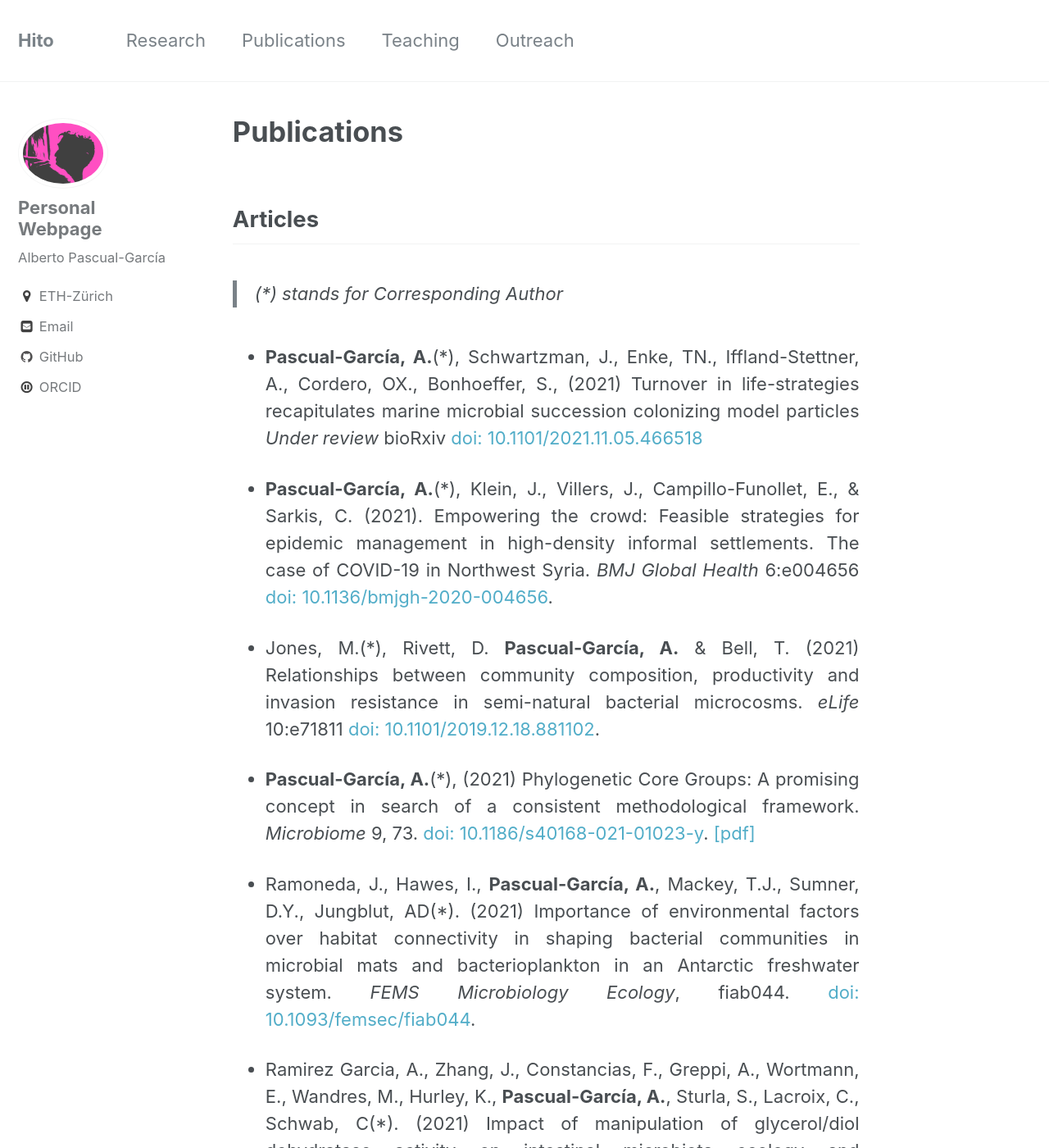
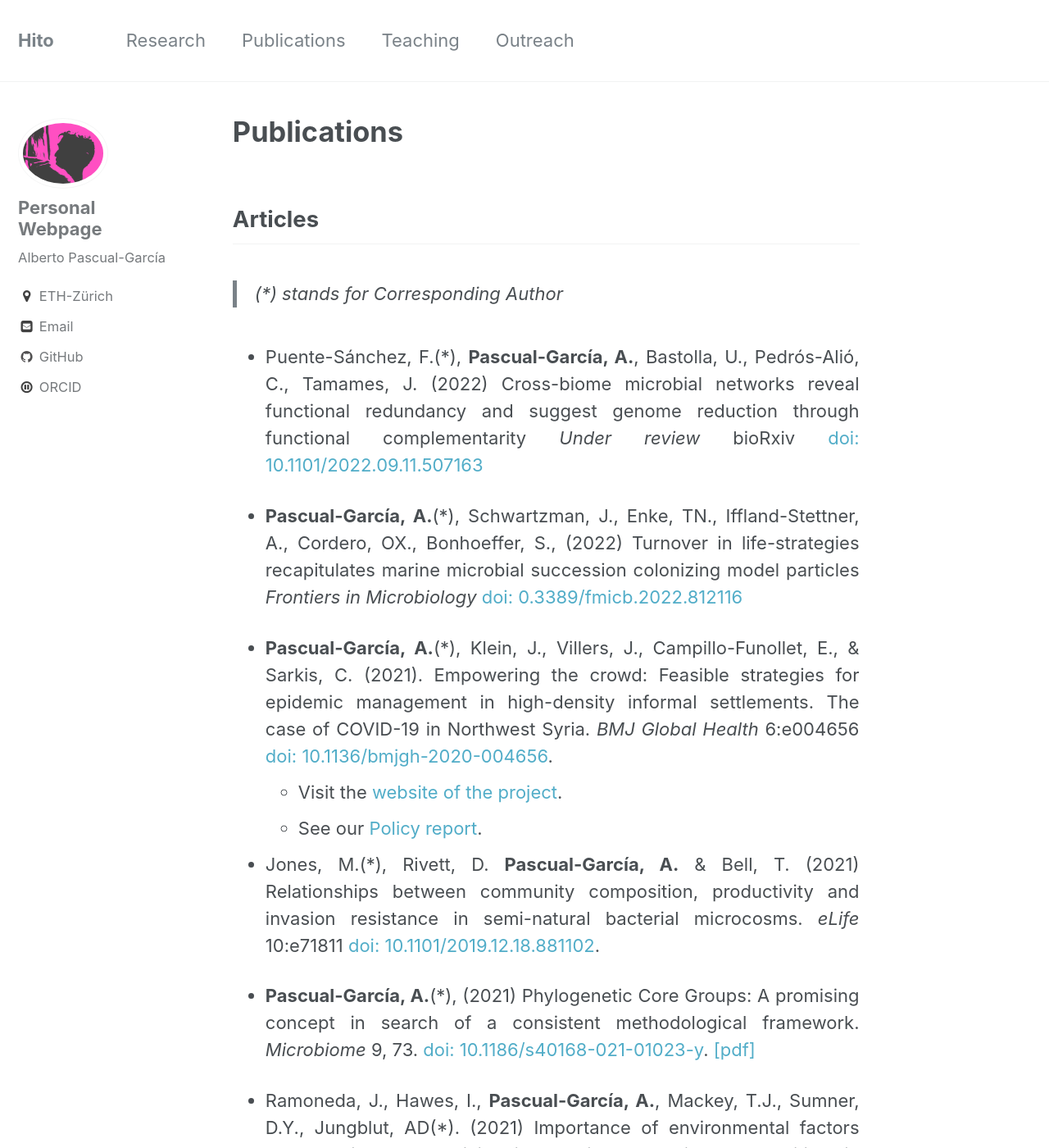
Before and after one commit to apascualgarcia/apascualgarcia.github.io, a Jekyll site: the page built from _pages/Publications.md, in a window 1280 px wide and 1400 px high. Shown: the whole window at 82% size. Built offline with Jekyll 4.4.1, drawn with Linux system fonts in a browser that asks for light colours; some of the changed text lies outside the part shown.

Commit message:
update publications

```diff
--- a/_pages/Publications.md
+++ b/_pages/Publications.md
@@ -11,10 +11,14 @@ permalink: /_pages/Publications/
 ## Articles
 > (*) stands for Corresponding Author
 
+* Puente-Sánchez, F.(*),  **Pascual-García, A.**, Bastolla, U., Pedrós-Alió, C., Tamames, J. (2022) Cross-biome microbial networks reveal functional redundancy and suggest genome reduction through functional complementarity _Under review_ bioRxiv [doi: 10.1101/2022.09.11.507163](https://doi.org/10.1101/2022.09.11.507163)
 
-* **Pascual-García, A.**(*), Schwartzman, J., Enke, TN., Iffland-Stettner, A., Cordero, OX., Bonhoeffer, S., (2021)  Turnover in life-strategies recapitulates marine microbial succession colonizing model particles _Under review_ bioRxiv [doi: 10.1101/2021.11.05.466518](https://doi.org/10.1101/2021.11.05.466518)
+
+* **Pascual-García, A.**(*), Schwartzman, J., Enke, TN., Iffland-Stettner, A., Cordero, OX., Bonhoeffer, S., (2022)  Turnover in life-strategies recapitulates marine microbial succession colonizing model particles _Frontiers in Microbiology_ [doi: 0.3389/fmicb.2022.812116](https://doi.org/10.3389/fmicb.2022.812116)
 
 * **Pascual-García, A.**(*), Klein, J., Villers, J., Campillo-Funollet, E., & Sarkis, C. (2021). Empowering the crowd: Feasible strategies for epidemic management in high-density informal settlements. The case of COVID-19 in Northwest Syria. _BMJ Global Health_ 6:e004656 [doi: 10.1136/bmjgh-2020-004656](http://dx.doi.org/10.1136/bmjgh-2020-004656).
+  * Visit the [website of the project](https://crowdfightcovid19.github.io/req-550-Syria/).
+  * See our [Policy report](https://crowdfightcovid19.github.io/req-550-Syria/PolicyReport/).
 
 * Jones, M.(*), Rivett, D. **Pascual-García, A.** & Bell, T. (2021) Relationships between community composition, productivity and invasion resistance in semi-natural bacterial microcosms. _eLife_ 10:e71811 [doi: 10.1101/2019.12.18.881102](https://www.biorxiv.org/content/10.1101/2019.12.18.881102v1).
 
@@ -28,13 +32,13 @@ connectivity in shaping bacterial communities in microbial mats and bacterioplan
 * Ramirez Garcia, A., Zhang, J., Constancias, F., Greppi, A., Wortmann, E., Wandres, M., Hurley, K., **Pascual-García, A.**, Sturla, S., Lacroix, C., Schwab, C(*). (2021) Impact of manipulation of glycerol/diol dehydratase activity on intestinal microbiota ecology and metabolism, _Environ Microbiol_ 23: 1765-1779. [doi: 10.1111/1462-2920.15431](https://doi.org/10.1111/1462-2920.15431).
 
 
-* **Pascual-García, A.**(*) & Bell, T. (2020). Community-level signatures of ecological succession in natural bacterial communities. _Nature Commun._  11(1), 1-11, [doi: 10.1038/s41467-020-16011-3](https://doi.org/10.1038/s41467-020-16011-3). [[pdf]](/assets/articles/Pascual-Garcia_CommunityLevelSignaturesEcologicalSuccession_NatureComm_2020.pdf)
+* **Pascual-García, A.**(*) & Bell, T. (2020). Community-Level signatures of ecological succession in natural bacterial communities. _Nature Commun._  11(1), 1-11, [doi: 10.1038/s41467-020-16011-3](https://doi.org/10.1038/s41467-020-16011-3). [[pdf]](/assets/articles/Pascual-Garcia_CommunityLevelSignaturesEcologicalSuccession_NatureComm_2020.pdf)
 
 * **Pascual-García, A.**(*) & Bell, T. (2020). functionInk: An efficient method to detect functional groups in multidimensional networks reveals the hidden structure of ecological communities. _Meth. Ecol. Evol._, 11(7), 804-817 [doi: 10.1111/2041-210X.13377](https://doi.org/10.1111/2041-210X.13377). [[pdf]](/assets/articles/Pascual-Garcia_functionInk_MethEcolEvol_2020.pdf)
   * Shortlisted for the [Robert May Prize 2020.](https://methodsblog.com/2021/03/24/robert-may-prize-2020-the-shortlist/)
   * For the philosophical background see this [blog post](https://methodsblog.com/2021/04/22/the-quest-for-a-sharp-definition-of-function-in-biological-networks/).
 
-* **Pascual-García, A.**, Bonhoeffer, S. & Bell, T.(*) (2020). Microbial metabolically cohesive consortia and ecosystem functioning
+* **Pascual-García, A.**, Bonhoeffer, S. & Bell, T.(*) (2020). Metabolically cohesive microbial consortia and ecosystem functioning
 . _Philos. Trans. Royal Soc. B_, 375: 20190245, [doi: 10.1098/rstb.2019.0245](https://doi.org/10.1098/rstb.2019.0245) [[pdf]](/assets/articles/Pascual-Garcia_MeCoCoAndFunction_ProcRoySocB_2020.pdf)
 
 * **Pascual-García, A.**, Arenas, M., & Bastolla, U.(*) (2019). The molecular clock in the evolution of protein structures. _Systematic Biology_, syz022, [doi: 10.1093/sysbio/syz022](https://doi.org/10.1093/sysbio/syz022). [[pdf]](/assets/articles/Pascual-Garcia_MolecularClockProteinStructure_SystBiology_2019.pdf)
```
